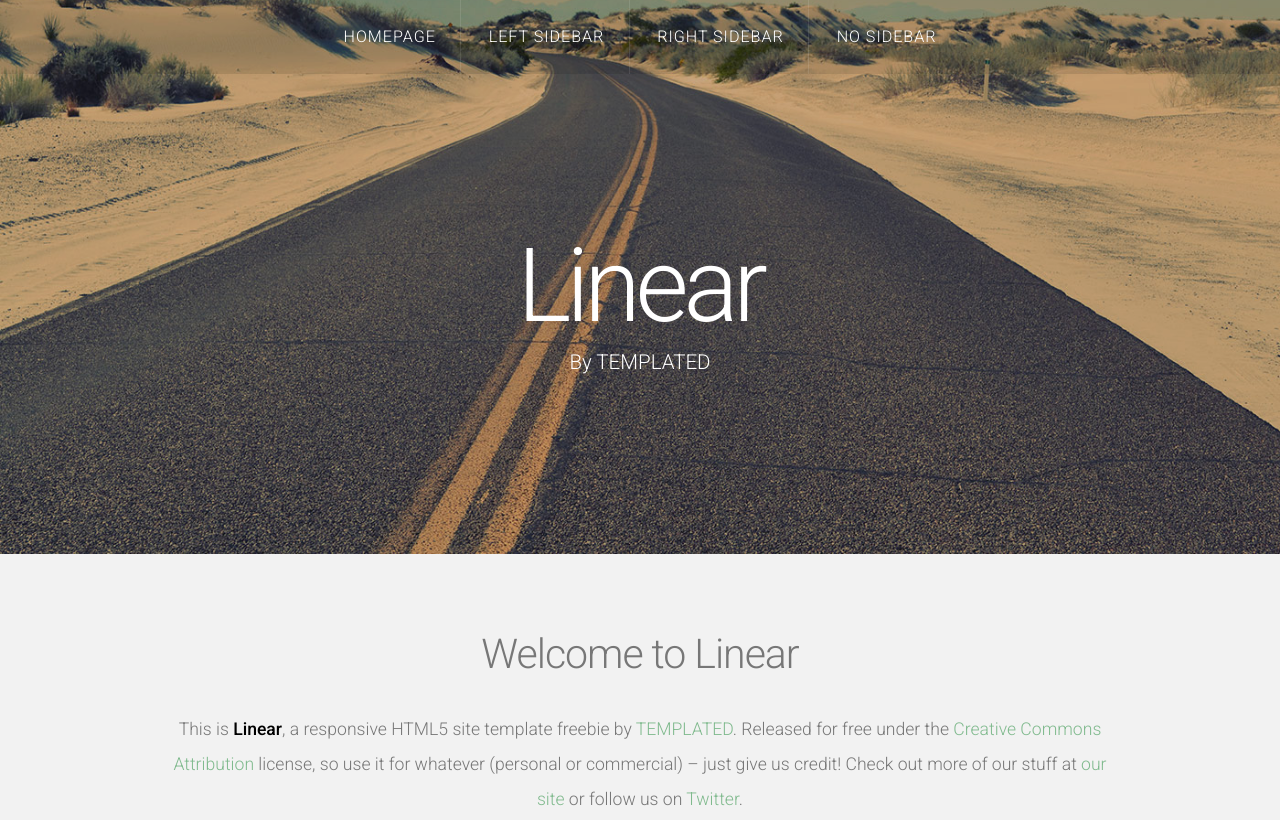
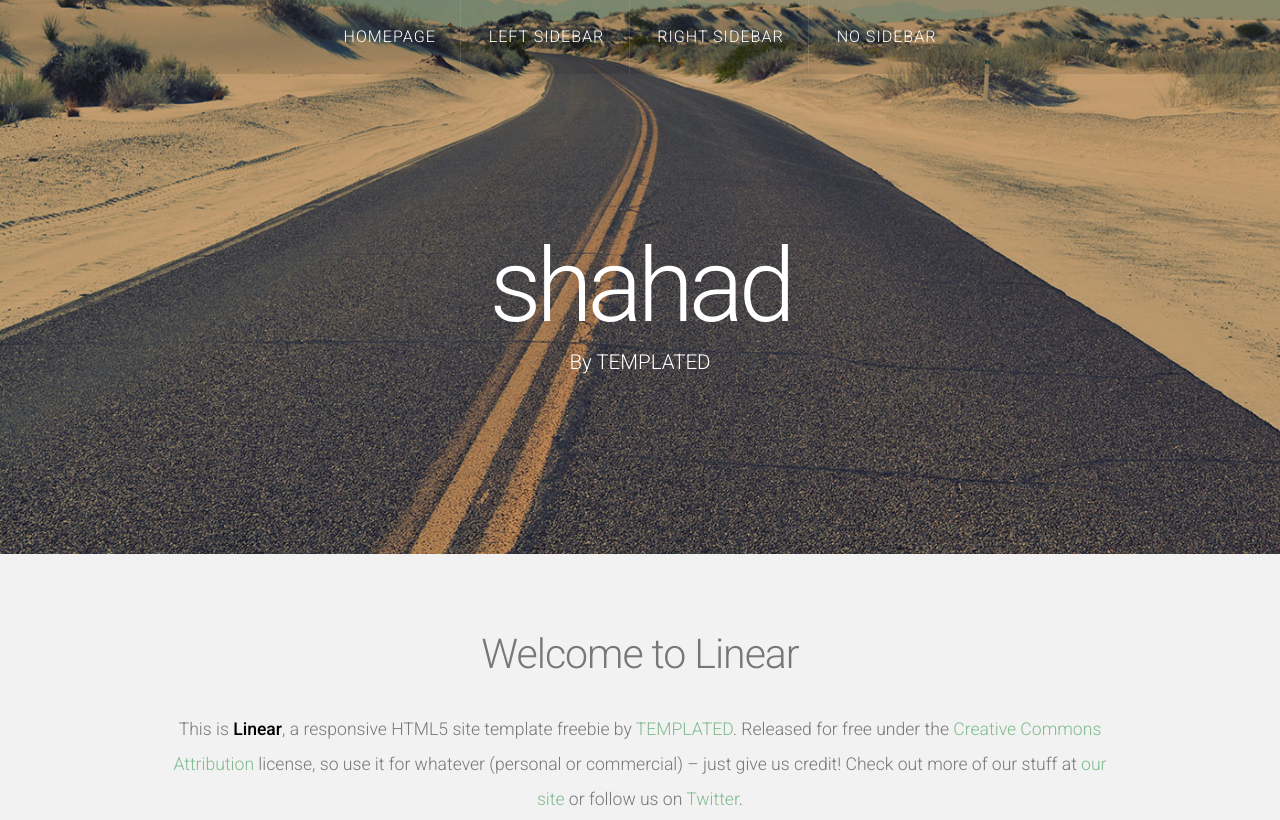
Before and after one commit to shahadLasker/Open-Source-Workshop, a plain HTML site: page index.html in a window 1280 px wide. Shown: the top 820 px of the page. Drawn offline with nearby package versions, Linux system fonts and the light colour scheme.

Commit message:
change
change Linear to shahad

```diff
--- a/index.html
+++ b/index.html
@@ -40,7 +40,7 @@
 
 				<!-- Logo -->
 				<div id="logo">
-					<h1><a href="#">Linear</a></h1>
+					<h1><a href="#">shahad</a></h1>
 					<span class="tag">By TEMPLATED</span>
 				</div>
 			</div>
```
